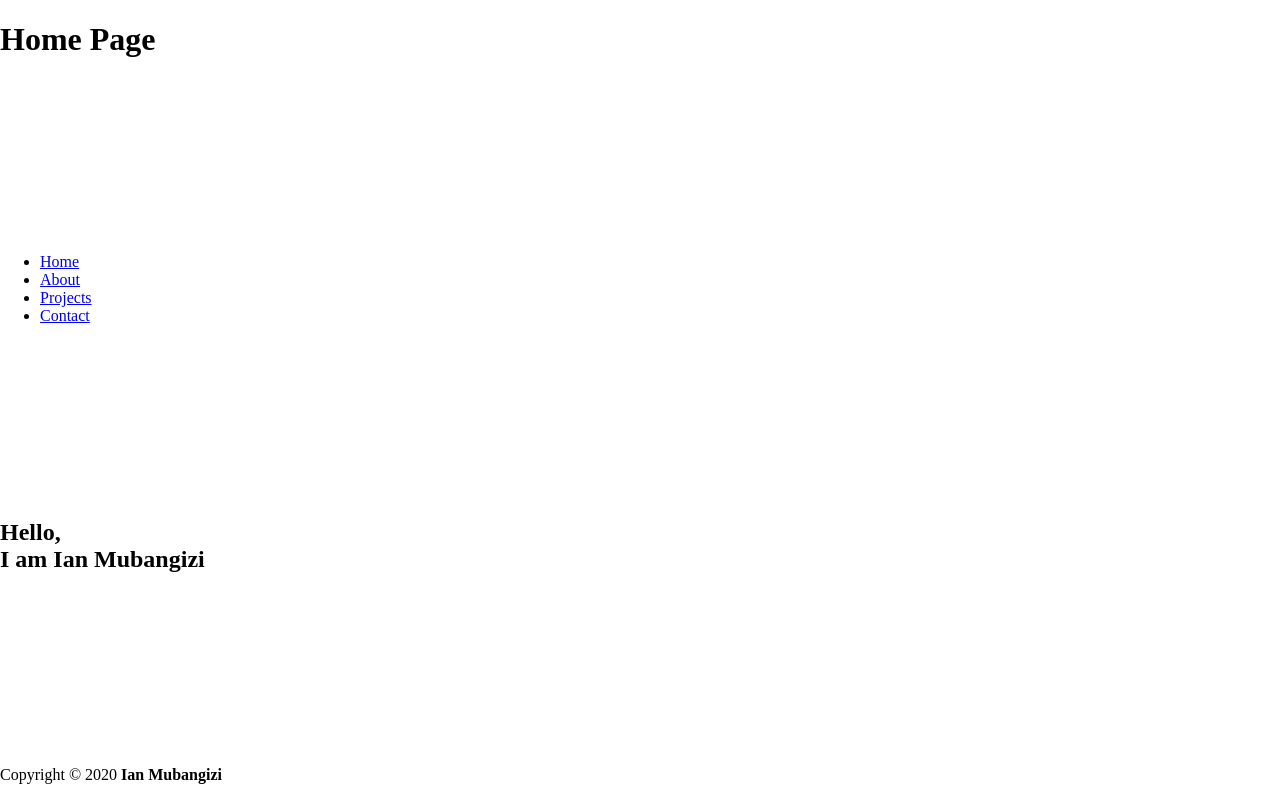
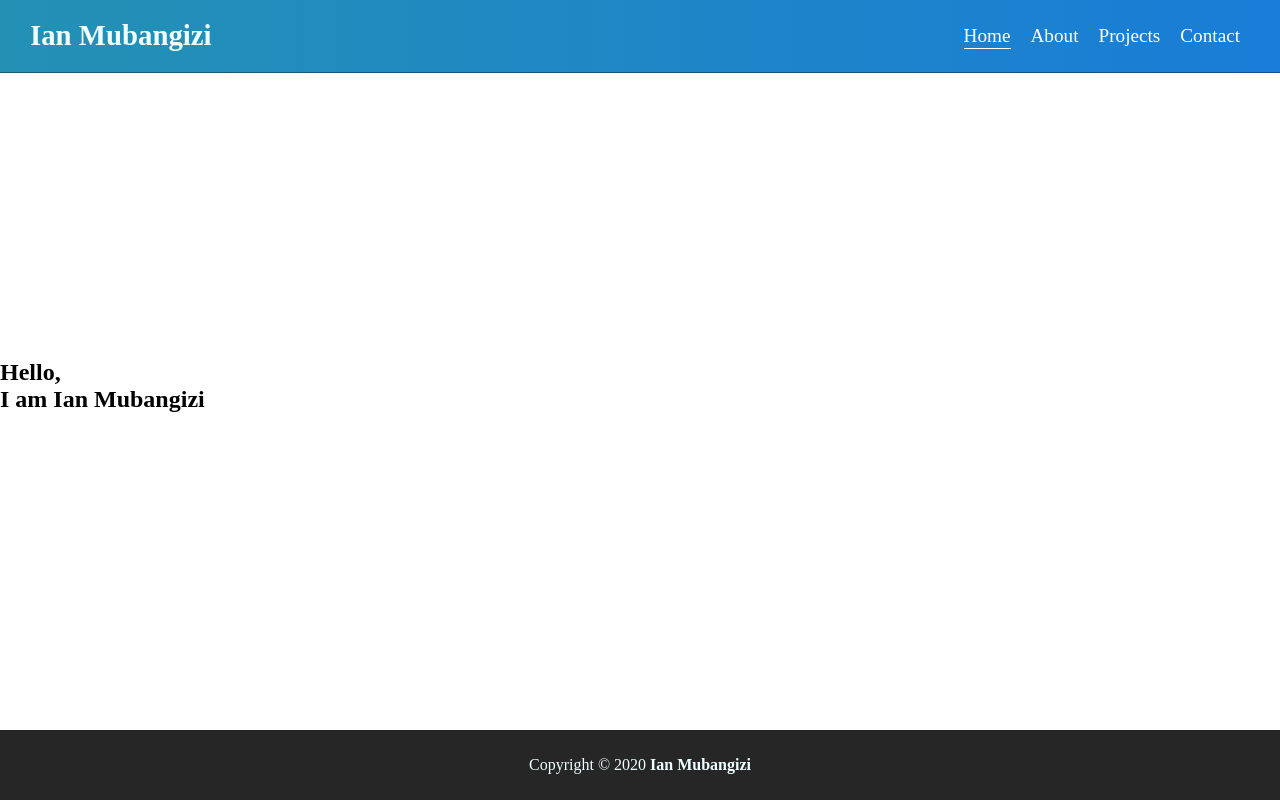
Before and after one commit to ianmubangizi/ITEC301-Personal-Website, a plain HTML site: page index.html in a window 1280 px wide. Drawn offline with Linux system fonts and the light colour scheme.

Commit message:
added header and footer styles

```diff
--- a/index.html
+++ b/index.html
@@ -7,14 +7,14 @@
     <link rel="stylesheet" href="./static/css/main.css">
 </head>
 <body>
-    <h1>Home Page</h1>
     <header>
-        <div>
-            <ul>
-                <li><a href="./index.html">Home</a></li>
-                <li><a href="./about.html">About</a></li>
-                <li><a href="./projects.html">Projects</a></li>
-                <li><a href="./contact.html">Contact</a></li>
+        <h1>Ian Mubangizi</h1>
+        <div id="nav">
+            <ul class="nav-menu">
+                <li class="nav-item"><a class="active" href="./index.html">Home</a></li>
+                <li class="nav-item"><a href="./about.html">About</a></li>
+                <li class="nav-item"><a href="./projects.html">Projects</a></li>
+                <li class="nav-item"><a href="./contact.html">Contact</a></li>
             </ul>
         </div>
     </header>
--- a/static/css/main.css
+++ b/static/css/main.css
@@ -12,3 +12,71 @@ body {
     flex-direction: column;
     justify-content: space-between;
 }
+
+header h1 {
+    flex: 1.5;
+    font-size: 1.8rem;
+}
+
+header {
+    display: flex;
+    color: azure;
+    padding: 0 30px;
+    align-items: center;
+    border-bottom: 1px solid rgba(25, 35, 45, 0.5);
+    background: rgba(0, 115, 215, 0.835);
+    background: linear-gradient(to right, rgb(35, 145, 180), rgb(25, 125, 215));
+}
+
+footer {
+    color: azure;
+    padding: 10px;
+    margin-top: 30px;
+    text-align: center;
+    justify-self: flex-end;
+    background-color: rgba(0, 0, 0, 0.85);
+}
+
+.active {
+    border-bottom: 1px solid rgb(255, 255, 255);
+}
+
+.nav-menu {
+    flex: 1;
+    display: flex;
+    flex-wrap: wrap;
+    justify-content: flex-end;
+}
+
+.nav-menu li {
+    list-style: none;
+}
+
+.nav-menu a {
+    font-size: 1.2rem;
+    padding-bottom: 2px;
+    text-decoration: none;
+    color: rgb(255, 255, 255);
+}
+
+.nav-menu a:hover {
+    color: rgb(189, 189, 189);
+    border-bottom: 1px solid rgb(255, 255, 255);
+}
+
+
+.nav-menu .nav-item {
+    padding: 0 10px 0 10px;
+}
+
+.burger-bar {
+    display: none;
+    flex-direction: column;
+}
+
+.burger-bar span {
+    width: 1.8rem;
+    margin: 3px;
+    height: 3px;
+    background-color: white;
+}
```
Also changed, not shown: about.html (+7 -7 lines), contact.html (+7 -7 lines), projects.html (+7 -7 lines).
